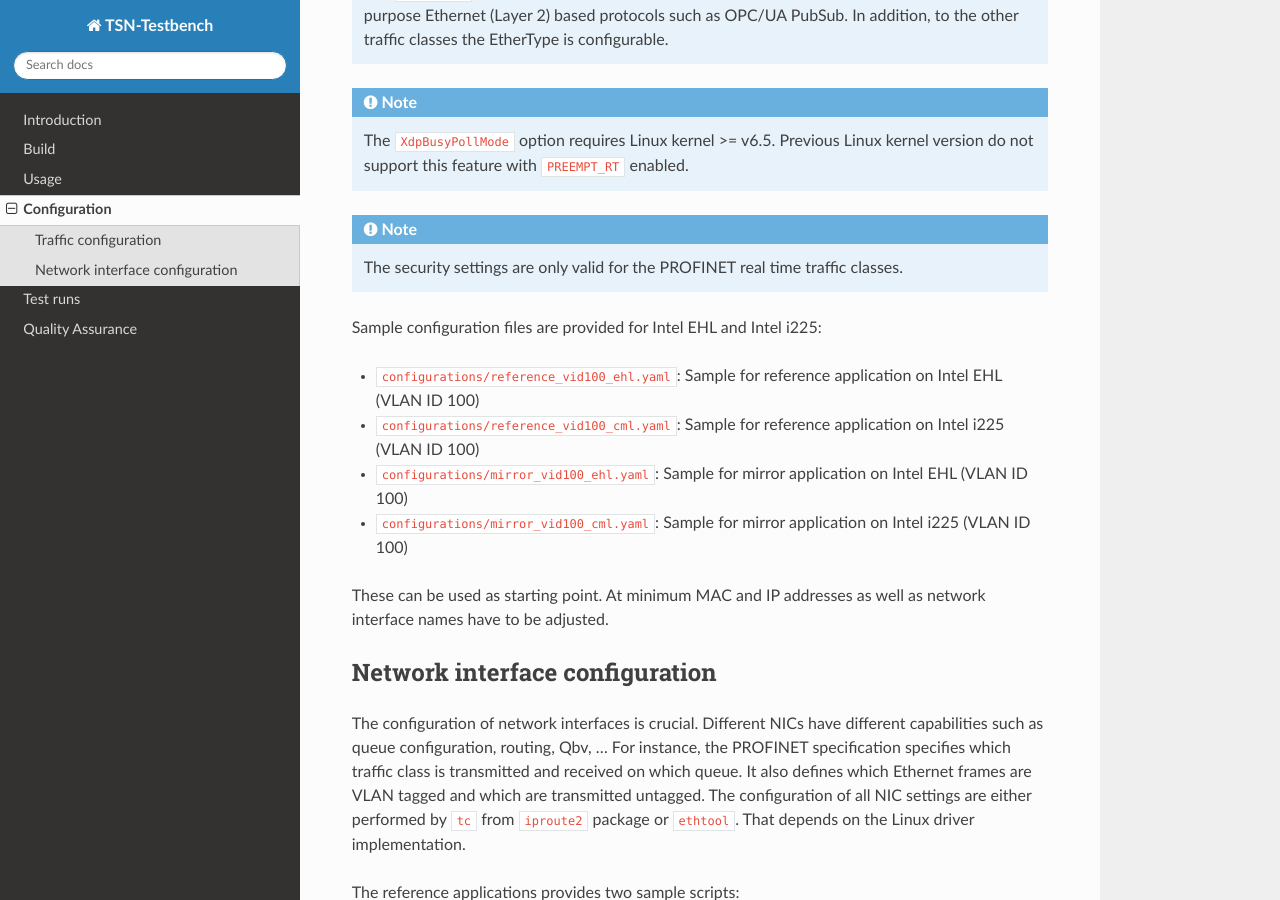
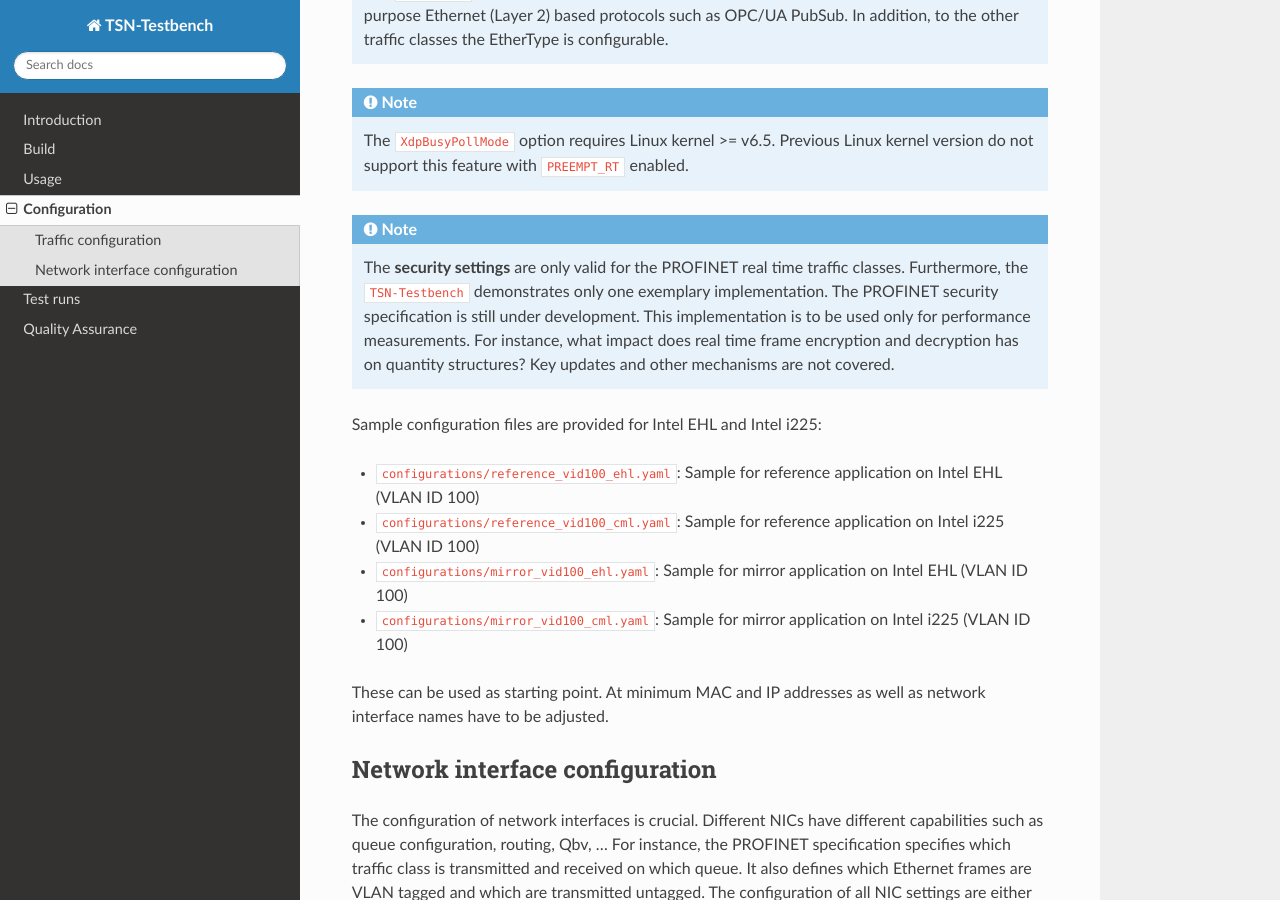
Before and after one commit to Linutronix/TSN-Testbench, a Sphinx documentation site: the page built from Documentation/configuration.rst, in a window 1280 px wide and 900 px high, scrolled down 2183 px. Built offline with Sphinx 7.4.7 and the Read the Docs theme 2.0.0, drawn with Linux system fonts in a browser that asks for light colours.

Commit message:
doc: Update note about PROFINET security
Make it clear that this implementation is to be used only for performance
measurements.

Signed-off-by: Kurt Kanzenbach <kurt@linutronix.de>
Reviewed-by: Sebastian Andrzej Siewior <bigeasy@linutronix.de>

```diff
--- a/Documentation/configuration.rst
+++ b/Documentation/configuration.rst
@@ -92,7 +92,11 @@ The possible traffic classes are:
 .. Note:: The ``XdpBusyPollMode`` option requires Linux kernel >= v6.5. Previous Linux kernel version do not support
           this feature with ``PREEMPT_RT`` enabled.
 
-.. Note:: The security settings are only valid for the PROFINET real time traffic classes.
+.. Note:: The **security settings** are only valid for the PROFINET real time traffic classes. Furthermore, the
+          ``TSN-Testbench`` demonstrates only one exemplary implementation. The PROFINET security specification is still
+          under development. This implementation is to be used only for performance measurements. For instance, what
+          impact does real time frame encryption and decryption has on quantity structures? Key updates and other
+          mechanisms are not covered.
 
 Sample configuration files are provided for Intel EHL and Intel i225:
 
```
